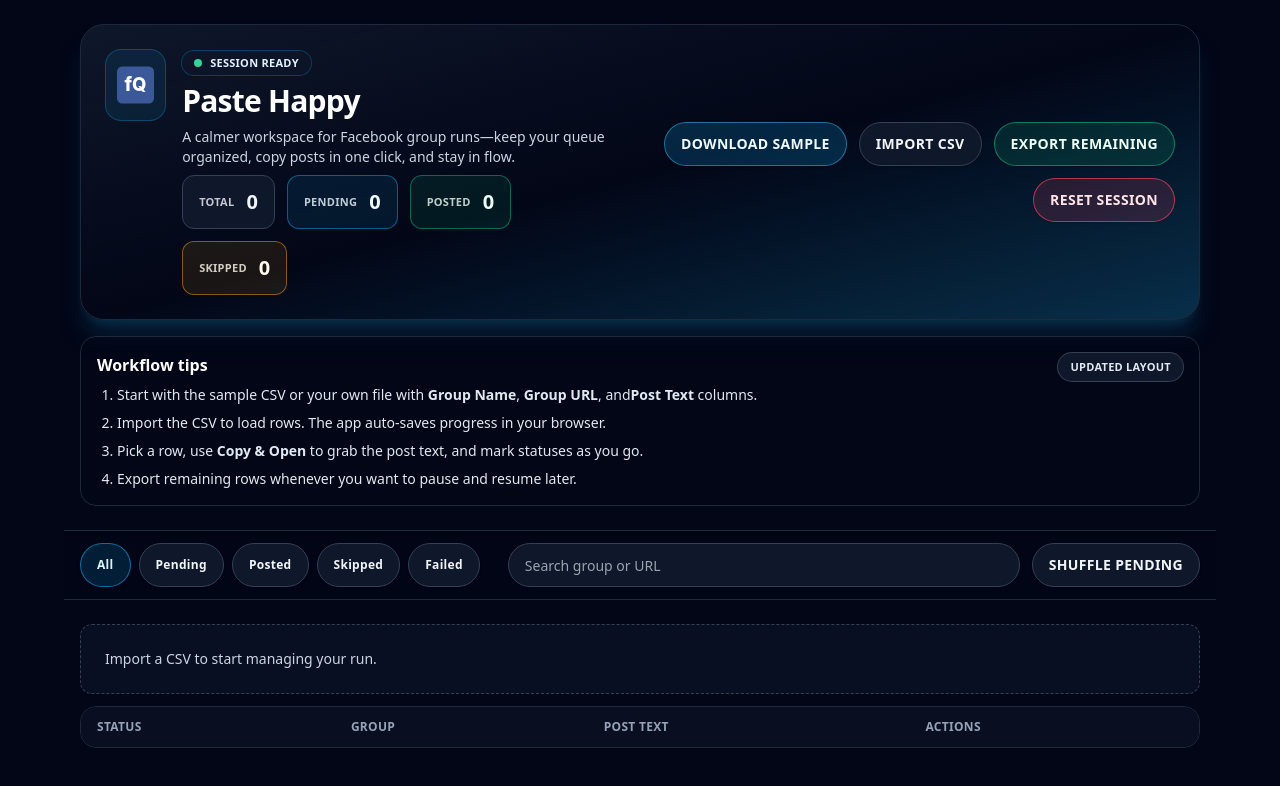
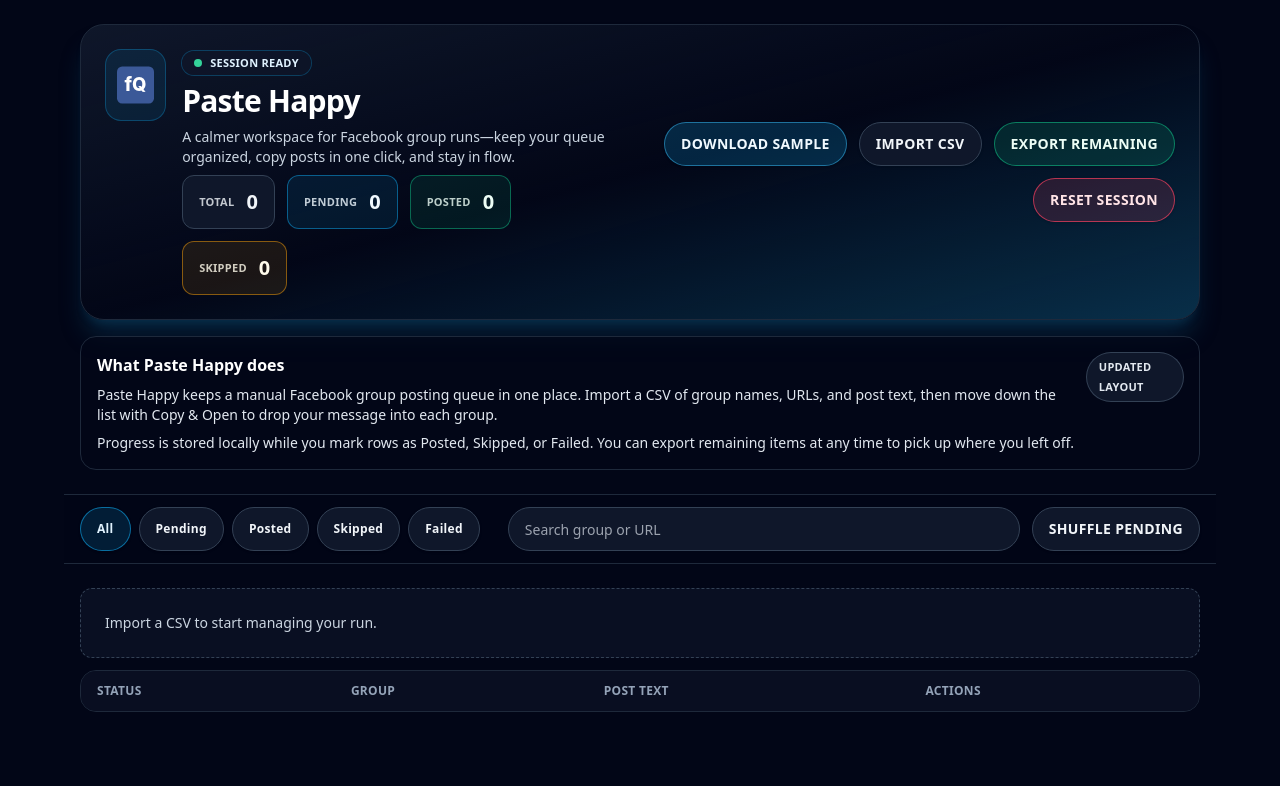
Before and after one commit to DevSkits916/Paste-happy-, a React (Vite) app: page / in a window 1280 px wide. Shown: the top 786 px of the page. Built offline with nearby package versions, Linux system fonts and the light colour scheme.

Commit message:
Replace workflow tips with site description

```diff
--- a/src/App.tsx
+++ b/src/App.tsx
@@ -486,16 +486,15 @@ function InnerApp() {
         <div className="rounded-2xl border border-slate-800 bg-slate-950/70 p-4 text-sm text-slate-200">
           <div className="flex items-start justify-between gap-3">
             <div className="space-y-2">
-              <h2 className="text-base font-semibold text-white">Workflow tips</h2>
-              <ol className="list-decimal space-y-2 pl-5">
-                <li>
-                  Start with the sample CSV or your own file with <strong>Group Name</strong>, <strong>Group URL</strong>, and
-                  <strong>Post Text</strong> columns.
-                </li>
-                <li>Import the CSV to load rows. The app auto-saves progress in your browser.</li>
-                <li>Pick a row, use <strong>Copy &amp; Open</strong> to grab the post text, and mark statuses as you go.</li>
-                <li>Export remaining rows whenever you want to pause and resume later.</li>
-              </ol>
+              <h2 className="text-base font-semibold text-white">What Paste Happy does</h2>
+              <p>
+                Paste Happy keeps a manual Facebook group posting queue in one place. Import a CSV of group names, URLs, and
+                post text, then move down the list with Copy &amp; Open to drop your message into each group.
+              </p>
+              <p>
+                Progress is stored locally while you mark rows as Posted, Skipped, or Failed. You can export remaining items at
+                any time to pick up where you left off.
+              </p>
             </div>
             <span className="rounded-full bg-slate-900 px-3 py-1 text-[11px] font-semibold uppercase tracking-wide text-slate-200 ring-1 ring-slate-700">Updated layout</span>
           </div>
```
